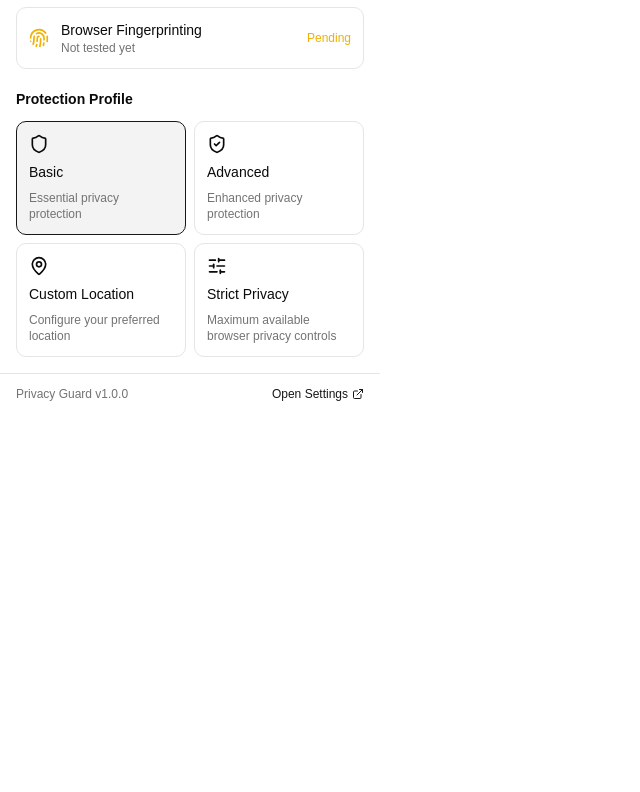
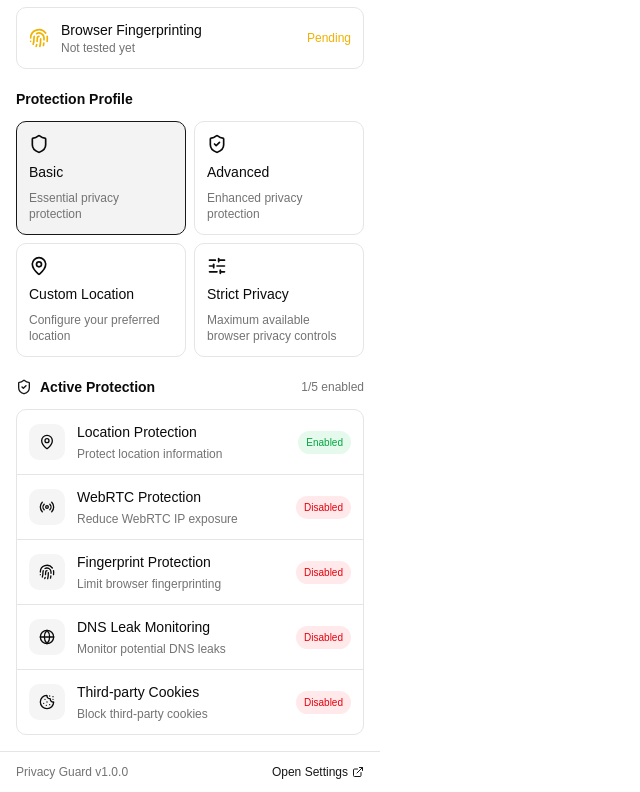
Before and after one commit to mohammadmehdidalvandii/privacy-guard, a React (Vite) app: page / in a window 1280 px wide. Shown: the part 500-1292 px from the top of the page, without its empty margins (0-640 px from the left). Before the commit the page ends 914 px from the top, so only its background shows below. Built offline with nearby package versions, Linux system fonts and the light colour scheme; no server answers.

Commit message:
feat: implement protection profile engine and overview

```diff
--- a/src/App.tsx
+++ b/src/App.tsx
@@ -1,3 +1,4 @@
+
 import { useEffect, useState } from 'react'
 import { useQuery, useQueryClient } from '@tanstack/react-query'
 
@@ -8,12 +9,15 @@ import VPNStatus from '@/popup/components/vpn-status'
 import NetworkInfo from '@/popup/components/network-info'
 import PrivacyChecks from '@/popup/components/privacy-checks'
 import ProfileSelector from '@/popup/components/profile-selector'
+import ProtectionOverview from '@/popup/components/protection-overview'
 import SettingsPage from '@/popup/pages/settings-page'
 
 import {
   DEFAULT_PROFILE,
   type ProtectionProfile,
 } from '@/modules/profiles/profile.types'
+
+import { getProfileConfig } from '@/modules/profiles/profile.service'
 
 import {
   DEFAULT_SETTINGS,
@@ -38,6 +42,8 @@ function App() {
   const [currentPage, setCurrentPage] = useState<'home' | 'settings'>('home')
   const [settings, setSettings] = useState<AppSettings>(DEFAULT_SETTINGS)
   const [isDataLoaded, setIsDataLoaded] = useState(false)
+
+  const profileConfig = getProfileConfig(profile)
 
   const { data: vpnState } = useQuery({
     queryKey: ['vpn-state'],
@@ -161,13 +167,17 @@ function App() {
 
           <div className="space-y-5 p-4">
             <VPNStatus status={vpnState?.status ?? 'unknown'} />
+
             <NetworkInfo />
+
             <PrivacyChecks />
 
             <ProfileSelector
               value={profile}
               onChange={(newProfile) => void updateProfile(newProfile)}
             />
+
+            <ProtectionOverview config={profileConfig} />
           </div>
 
           <PopupFooter
--- /dev/null
+++ b/src/modules/profiles/profile.service.ts
@@ -0,0 +1,12 @@
+import {
+  DEFAULT_PROFILE,
+  PROFILE_CONFIGS,
+  type ProtectionProfile,
+  type ProtectionProfileConfig,
+} from './profile.types'
+
+export function getProfileConfig(
+  profile: ProtectionProfile = DEFAULT_PROFILE,
+): ProtectionProfileConfig {
+  return PROFILE_CONFIGS[profile]
+}
--- a/src/modules/profiles/profile.types.ts
+++ b/src/modules/profiles/profile.types.ts
@@ -5,4 +5,49 @@ export type ProtectionProfile =
   | 'custom-location'
   | 'strict'
 
+export interface ProtectionProfileConfig {
+  locationProtection: boolean
+  webrtcProtection: boolean
+  fingerprintProtection: boolean
+  dnsLeakMonitoring: boolean
+  blockThirdPartyCookies: boolean
+}
+
 export const DEFAULT_PROFILE: ProtectionProfile = 'basic'
+
+export const PROFILE_CONFIGS: Record<
+  ProtectionProfile,
+  ProtectionProfileConfig
+> = {
+  basic: {
+    locationProtection: true,
+    webrtcProtection: false,
+    fingerprintProtection: false,
+    dnsLeakMonitoring: false,
+    blockThirdPartyCookies: false,
+  },
+
+  advanced: {
+    locationProtection: true,
+    webrtcProtection: true,
+    fingerprintProtection: true,
+    dnsLeakMonitoring: true,
+    blockThirdPartyCookies: false,
+  },
+
+  'custom-location': {
+    locationProtection: true,
+    webrtcProtection: true,
+    fingerprintProtection: true,
+    dnsLeakMonitoring: true,
+    blockThirdPartyCookies: false,
+  },
+
+  strict: {
+    locationProtection: true,
+    webrtcProtection: true,
+    fingerprintProtection: true,
+    dnsLeakMonitoring: true,
+    blockThirdPartyCookies: true,
+  },
+}
--- a/src/popup/components/profile-selector.tsx
+++ b/src/popup/components/profile-selector.tsx
@@ -1,11 +1,6 @@
-
 import { Shield, ShieldCheck, SlidersHorizontal, MapPin } from 'lucide-react'
 
-export type ProtectionProfile =
-  | 'basic'
-  | 'advanced'
-  | 'custom-location'
-  | 'strict'
+import type { ProtectionProfile } from '@/modules/profiles/profile.types'
 
 interface ProfileSelectorProps {
   value: ProtectionProfile
--- /dev/null
+++ b/src/popup/components/protection-overview.tsx
@@ -0,0 +1,108 @@
+import {
+  MapPin,
+  Radio,
+  Fingerprint,
+  Globe,
+  Cookie,
+  ShieldCheck,
+} from "lucide-react";
+
+import type { ProtectionProfileConfig } from "@/modules/profiles/profile.types";
+
+interface ProtectionOverviewProps {
+  config: ProtectionProfileConfig;
+}
+
+const protectionItems = [
+  {
+    key: "locationProtection",
+    label: "Location Protection",
+    description: "Protect location information",
+    icon: MapPin,
+  },
+  {
+    key: "webrtcProtection",
+    label: "WebRTC Protection",
+    description: "Reduce WebRTC IP exposure",
+    icon: Radio,
+  },
+  {
+    key: "fingerprintProtection",
+    label: "Fingerprint Protection",
+    description: "Limit browser fingerprinting",
+    icon: Fingerprint,
+  },
+  {
+    key: "dnsLeakMonitoring",
+    label: "DNS Leak Monitoring",
+    description: "Monitor potential DNS leaks",
+    icon: Globe,
+  },
+  {
+    key: "blockThirdPartyCookies",
+    label: "Third-party Cookies",
+    description: "Block third-party cookies",
+    icon: Cookie,
+  },
+] as const;
+
+function ProtectionOverview({ config }: ProtectionOverviewProps) {
+  const activeCount = Object.values(config).filter(Boolean).length;
+
+  return (
+    <section className="space-y-3">
+      <div className="flex items-center justify-between">
+        <div className="flex items-center gap-2">
+          <ShieldCheck className="size-4 text-primary" />
+          <h2 className="text-sm font-semibold">Active Protection</h2>
+        </div>
+
+        <span className="text-xs text-muted-foreground">
+          {activeCount}/{protectionItems.length} enabled
+        </span>
+      </div>
+
+      <div className="overflow-hidden rounded-lg border">
+        {protectionItems.map((item, index) => {
+          const Icon = item.icon;
+          const isActive = config[item.key];
+
+          return (
+            <div
+              key={item.key}
+              className={`flex items-center justify-between gap-3 p-3 ${
+                index !== protectionItems.length - 1 ? "border-b" : ""
+              }`}
+            >
+              <div className="flex min-w-0 items-center gap-3">
+                <div className="flex size-9 shrink-0 items-center justify-center rounded-lg bg-muted">
+                  <Icon className="size-4" />
+                </div>
+
+                <div className="min-w-0 space-y-1">
+                  <p className="text-sm font-medium">{item.label}</p>
+
+                  <p className="text-xs text-muted-foreground">
+                    {item.description}
+                  </p>
+                </div>
+              </div>
+
+              <span
+                className={`shrink-0 rounded-full px-2 py-1 text-[10px] font-medium ${
+                  isActive
+                    ? "bg-green-500/10 text-green-600 dark:text-green-400"
+                    : "bg-red-500/10 text-red-600 dark:text-red-400"
+                }`}
+              >
+                {isActive ? "Enabled" : "Disabled"}
+              </span>
+            </div>
+          );
+        })}
+      </div>
+    </section>
+  );
+}
+
+export default ProtectionOverview;
```
